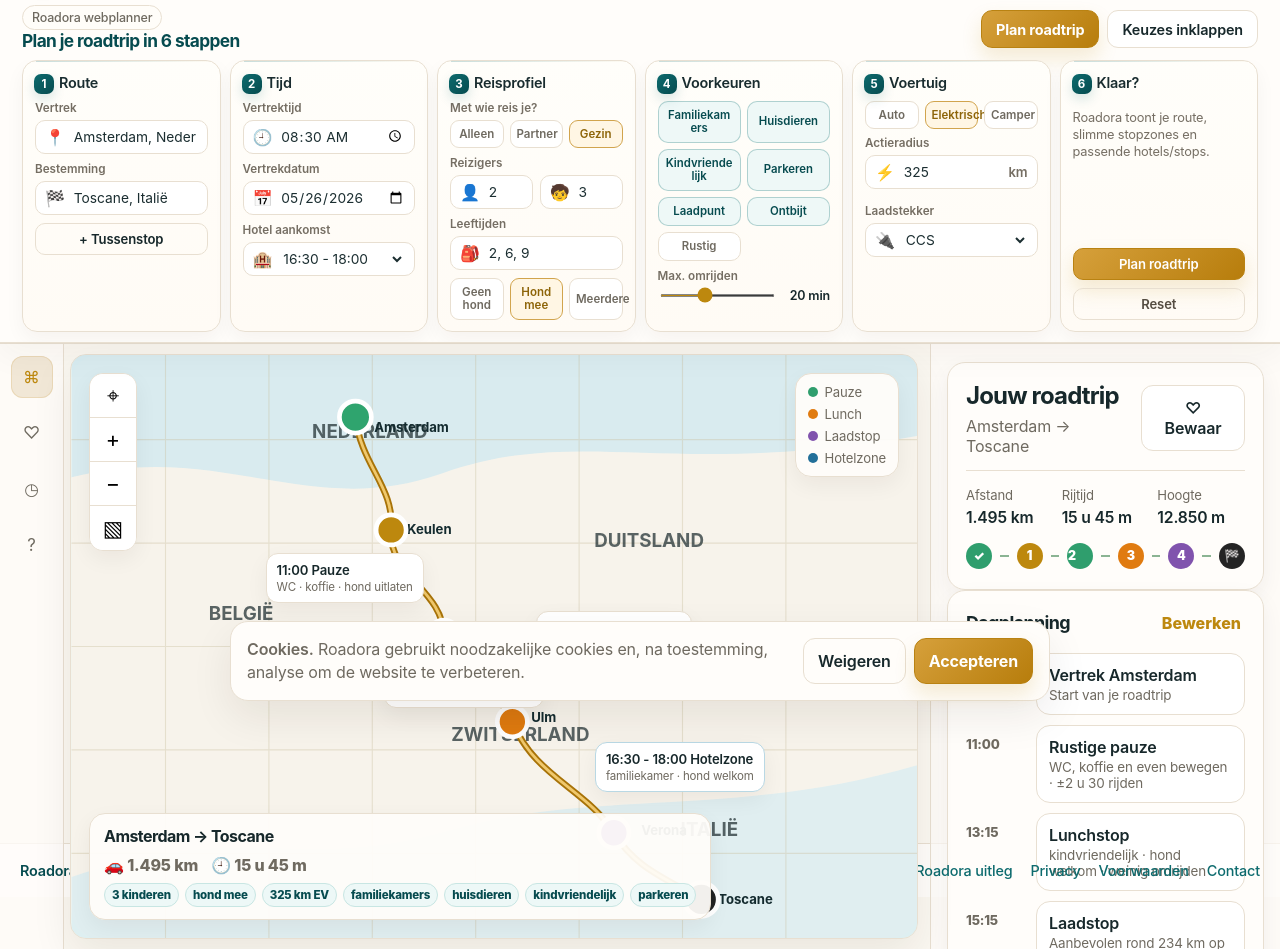
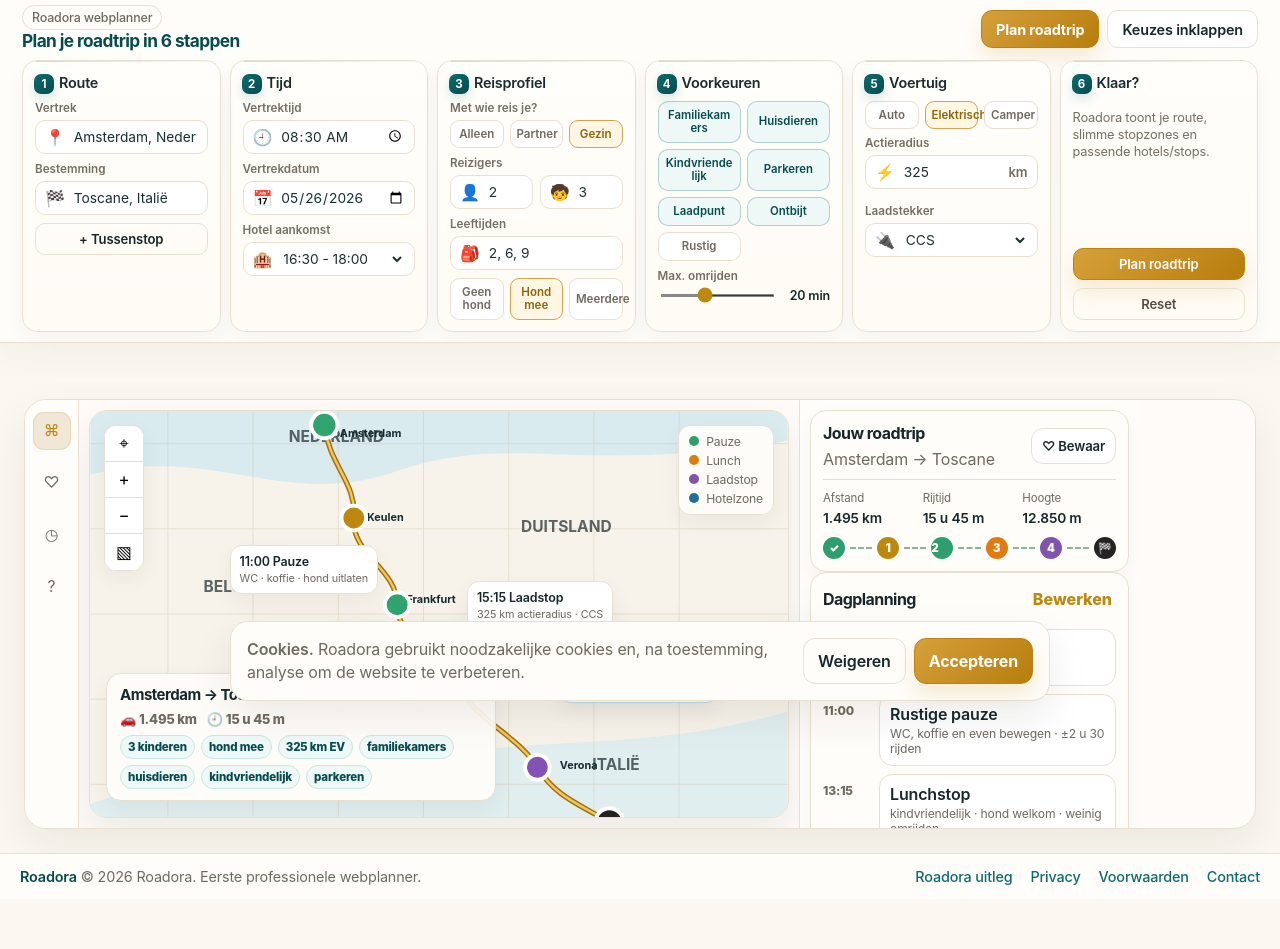
Before and after one commit to Roadora/roadora-website, a plain HTML site: page index.html in a window 1280 px wide. Shown: the part 81-1030 px from the top of the page. After the commit the page ends 980 px from the top, so only its background shows below. Drawn offline with Linux system fonts and the light colour scheme.

Commit message:
Add files via upload

```diff
--- a/css/styles.css
+++ b/css/styles.css
@@ -4,3 +4,5 @@
 
 @import url('./v15-footer-cta.css');
 @import url('./v16-map-proportions.css');
+
+@import url('./v17-compact-map-overflow-fix.css');
--- /dev/null
+++ b/css/v17-compact-map-overflow-fix.css
@@ -0,0 +1,168 @@
+/* Roadora v1.7 — nette compacte kaart zonder rare scrollbars of afkapping */
+html,body{
+  max-width:100%;
+  overflow-x:hidden;
+}
+
+.planner-page{
+  max-width:1440px;
+  margin:0 auto;
+}
+
+/* Header/wizard blijft breed genoeg, maar niet overdreven */
+.planner-wizard{
+  max-width:1320px;
+  margin:0 auto 0;
+}
+
+/* Compact, gecontroleerd werkvlak */
+.workspace{
+  width:min(1260px, calc(100vw - 48px));
+  max-width:1260px;
+  margin:56px auto 24px;
+  display:grid;
+  grid-template-columns:54px minmax(560px, 720px) 340px;
+  gap:0;
+  height:clamp(430px, 52vh, 500px);
+  min-height:430px;
+  max-height:500px;
+  border:1px solid var(--line);
+  border-radius:22px;
+  background:rgba(255,253,250,.78);
+  box-shadow:0 18px 46px rgba(42,32,16,.07);
+  overflow:hidden;
+}
+
+.planner-wizard.is-collapsed + .workspace{
+  margin-top:28px;
+  height:clamp(460px, 60vh, 560px);
+  min-height:460px;
+  max-height:560px;
+}
+
+.rail{
+  width:54px;
+  min-width:54px;
+  padding:12px 6px;
+  background:#fffdf9;
+}
+.rail-btn{
+  width:38px;
+  height:38px;
+  border-radius:11px;
+  font-size:.98rem;
+}
+
+.map-stage{
+  padding:10px;
+  min-width:0;
+  overflow:hidden;
+}
+.map-card,
+.planner-wizard.is-collapsed + .workspace .map-card{
+  width:100%;
+  height:100%;
+  min-height:0;
+  max-height:none;
+  border-radius:18px;
+  overflow:hidden;
+}
+.map-card img{
+  object-fit:cover;
+  object-position:center;
+}
+
+/* Kaart-elementen iets subtieler zodat de plattere kaart niet vol loopt */
+.map-controls{top:14px;left:14px;border-radius:12px;}
+.map-controls button{width:38px;height:36px;font-size:1.05rem;}
+.legend{top:14px;right:14px;border-radius:12px;padding:8px 10px;font-size:.76rem;gap:4px;}
+.map-badge{left:16px;bottom:16px;min-width:0;width:min(390px, calc(100% - 32px));padding:11px 13px;border-radius:15px;}
+.map-badge h3{font-size:.94rem;margin-bottom:7px;}
+.badge-stats{gap:10px;font-size:.82rem;flex-wrap:wrap;}
+.smart-card{min-width:122px;padding:8px 9px;border-radius:12px;}
+.smart-card strong{font-size:.78rem;}
+.smart-card span{font-size:.68rem;}
+.smart-card.pause{left:20%;top:33%;}
+.smart-card.lunch{left:35%;top:52%;}
+.smart-card.charge{left:54%;top:42%;}
+.smart-card.hotel{right:10%;bottom:28%;}
+
+/* Rechter kolom: geen horizontale scrollbar, compacter, netjes binnen hoogte */
+.panel.right{
+  position:relative;
+  top:auto;
+  align-self:stretch;
+  max-height:none;
+  height:100%;
+  min-width:0;
+  overflow-y:auto;
+  overflow-x:hidden;
+  padding:10px;
+  border-left:1px solid var(--line);
+  background:#fffdf9;
+  scrollbar-width:thin;
+}
+.panel.right .card{
+  border-radius:16px;
+  box-shadow:0 8px 20px rgba(36,26,12,.045);
+}
+.panel.right .section-pad{
+  padding:12px;
+}
+.result-head{padding-bottom:10px;}
+.result-head h2,.card-title h2{font-size:1rem;}
+.stats{margin:11px 0;gap:6px;}
+.stat{font-size:.72rem;}
+.stat strong{font-size:.86rem;}
+.route-dots{gap:5px;margin:9px 0 0;}
+.dot{width:22px;height:22px;font-size:.7rem;}
+.timeline{gap:8px;}
+.time-row{grid-template-columns:48px 1fr;gap:8px;}
+.time{font-size:.76rem;padding-top:9px;}
+.time-card{padding:9px 10px;border-radius:13px;}
+.time-card span{font-size:.76rem;}
+.rec-grid{grid-template-columns:1fr 1fr;gap:8px;}
+.rec{grid-template-columns:42px 1fr;gap:8px;padding:7px;border-radius:13px;min-width:0;}
+.thumb{height:40px;border-radius:10px;font-size:1rem;}
+.rec strong{font-size:.78rem;}
+.rec span{font-size:.68rem;}
+.panel.right .btn{min-width:0;padding:9px 10px;font-size:.82rem;white-space:normal;}
+.compact-overview{display:none;}
+
+.footer{
+  margin-top:0;
+  padding:14px 20px;
+}
+.footer-inner{
+  max-width:1260px;
+}
+
+@media (min-width:1500px){
+  .workspace{grid-template-columns:54px 720px 340px;}
+}
+
+@media (max-width:1180px){
+  .workspace{
+    width:calc(100vw - 28px);
+    grid-template-columns:50px minmax(0,1fr) 320px;
+    height:500px;
+    max-height:500px;
+  }
+  .planner-wizard{max-width:calc(100vw - 28px);}
+}
+
+@media (max-width:900px){
+  .workspace{
+    display:block;
+    width:calc(100vw - 20px);
+    height:auto;
+    max-height:none;
+    overflow:visible;
+    border-radius:18px;
+  }
+  .rail{display:none;}
+  .map-stage{height:380px;}
+  .map-card,
+  .planner-wizard.is-collapsed + .workspace .map-card{height:100%;min-height:0;}
+  .panel.right{height:auto;max-height:none;border-left:0;border-top:1px solid var(--line);overflow:visible;}
+}
```
